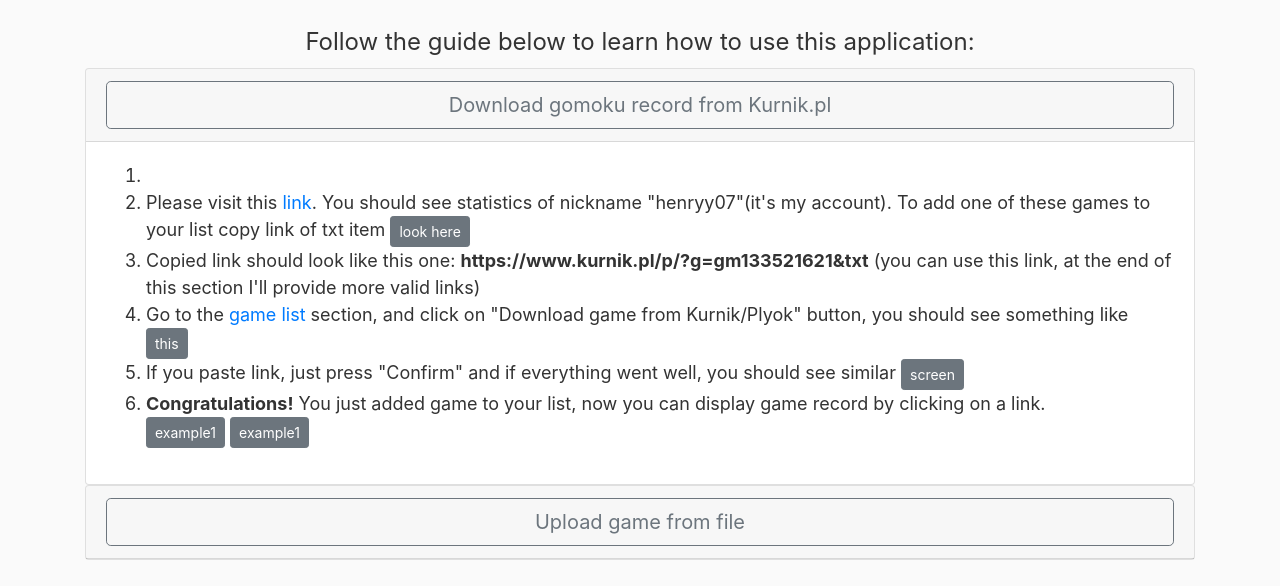
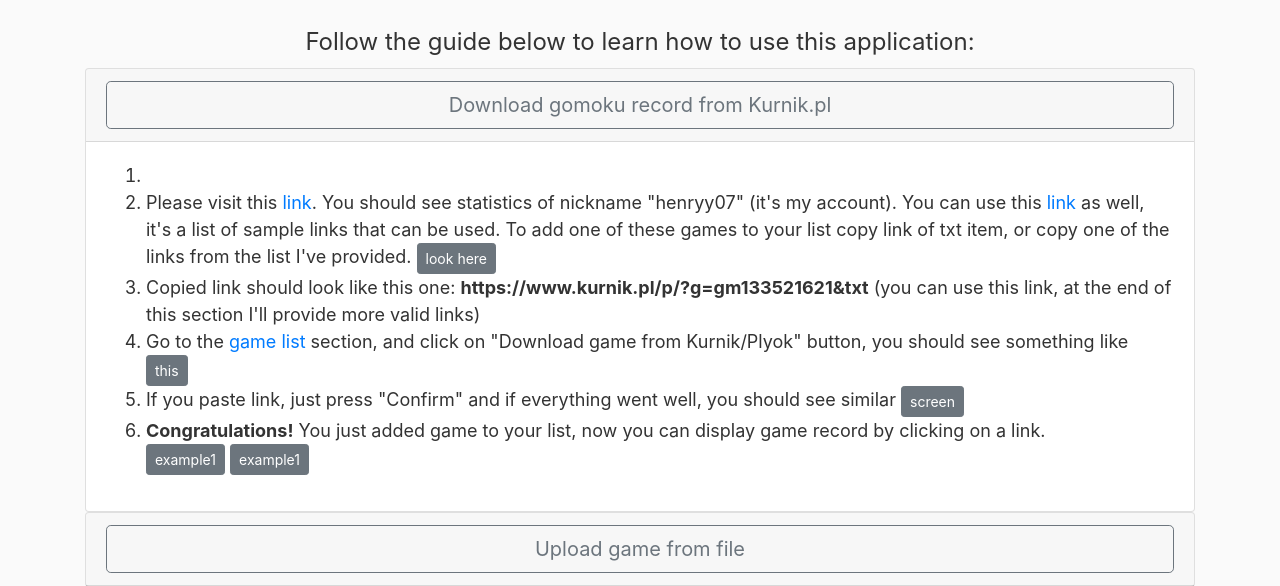
Before and after one commit to adam-harmasz/gomoku_v_0_2, a Django app: page /help/ in a window 1280 px wide, after a click on "Download gomoku record from Kurnik.pl". Shown: the part 56-642 px from the top of the page. Run offline with Django 3.2, Linux system fonts and the light colour scheme; some libraries are stand-ins or nearby versions.

Commit message:
sligth change in help section

```diff
--- a/src/core/templates/core/help.html
+++ b/src/core/templates/core/help.html
@@ -30,7 +30,9 @@
                         <li>
                             Please visit this
                             <a href="https://www.kurnik.pl/stat.phtml?u=henryy07&g=gm&sk=2">link</a>.
-                            You should see statistics of nickname "henryy07"(it's my account). To add one of these games to your list copy link of txt item
+                            You should see statistics of nickname "henryy07" (it's my account).
+                            You can use this <a href="https://github.com/henryy07/gomoku_v_0_2/blob/master/samples/links/game_records.md"> link</a> as well, it's a list of sample links that can be used.
+                            To add one of these games to your list copy link of txt item, or copy one of the links from the list I've provided.
                             <button type="button" class="btn btn-secondary btn-sm" data-toggle="modal" data-target="#help-modal-1">look here</button>
                         </li>
                         <li>Copied link should look like this one: <strong>https://www.kurnik.pl/p/?g=gm133521621&txt</strong> (you can use this link, at the end of this section I'll provide more valid links)</li>
@@ -65,7 +67,7 @@
             <div id="collapseTwo" class="collapse" aria-labelledby="headingTwo" data-parent="#accordionExample">
                 <div class="card-body" style="font-size: large">
                     <ol>
-                        <li>Go <a href="#">here</a> if you don't have gomoku record text file, there are few sample game records for you ready to be downloaded.</li>
+                        <li>Go <a href="https://github.com/henryy07/gomoku_v_0_2/tree/master/samples/files">here</a> if you don't have gomoku record text file, there are few sample game records for you ready to be downloaded.</li>
                         <li>
                             If you have sample game records files go to <a href="{% url 'gomoku:game-list' %}"> "Your games"</a> section
                             and click "Upload game from file" button, then you should see something like this:
```
